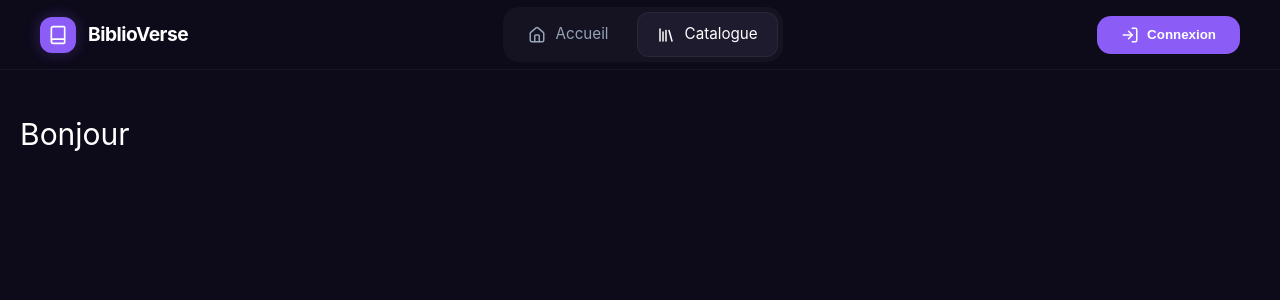
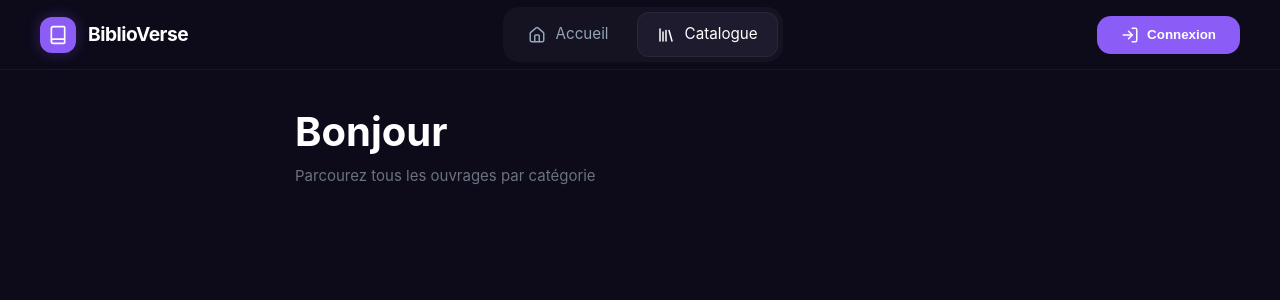
Before and after one commit to ThomasReynaud07/Passion-Lecture, a Vue app in the folder passion-lecture/: page /Catalogue in a window 1280 px wide. Shown: the top 300 px of the page. Built offline with nearby package versions, Linux system fonts and the light colour scheme.

Commit message:
feat(continuation):J'ai continué la page catalogue

```diff
--- a/passion-lecture/src/components/Catalogue.vue
+++ b/passion-lecture/src/components/Catalogue.vue
@@ -1,29 +1,27 @@
 <template>
   <div class="container">
-    <h1>Bonjour</h1>
+    <div>
+      <h1>Bonjour</h1>
+    </div>
+    <div>
+      <p>Parcourez tous les ouvrages par catégorie</p>
+    </div>
   </div>
 </template>
 
 <style scoped>
 .container {
-  display: flex;
-
-  /* flex-start est le bon terme, pas "left" */
-
-  justify-content: flex-start;
-
   align-items: flex-start;
-
-  /* On s'assure que la div prend toute la largeur */
-
   width: 100%;
-
-  /* Optionnel : si un parent force le text-align: center */
-
   text-align: left;
-
   margin: 0;
-
-  padding: 20px; /* Un peu de padding pour pas que ça colle au bord */
+  padding: 10px 10px 10px 295px;
+}
+h1 {
+  font-size: 40px;
+  font-weight: bolder;
+}
+p {
+  color: #6b7280;
 }
 </style>
```
